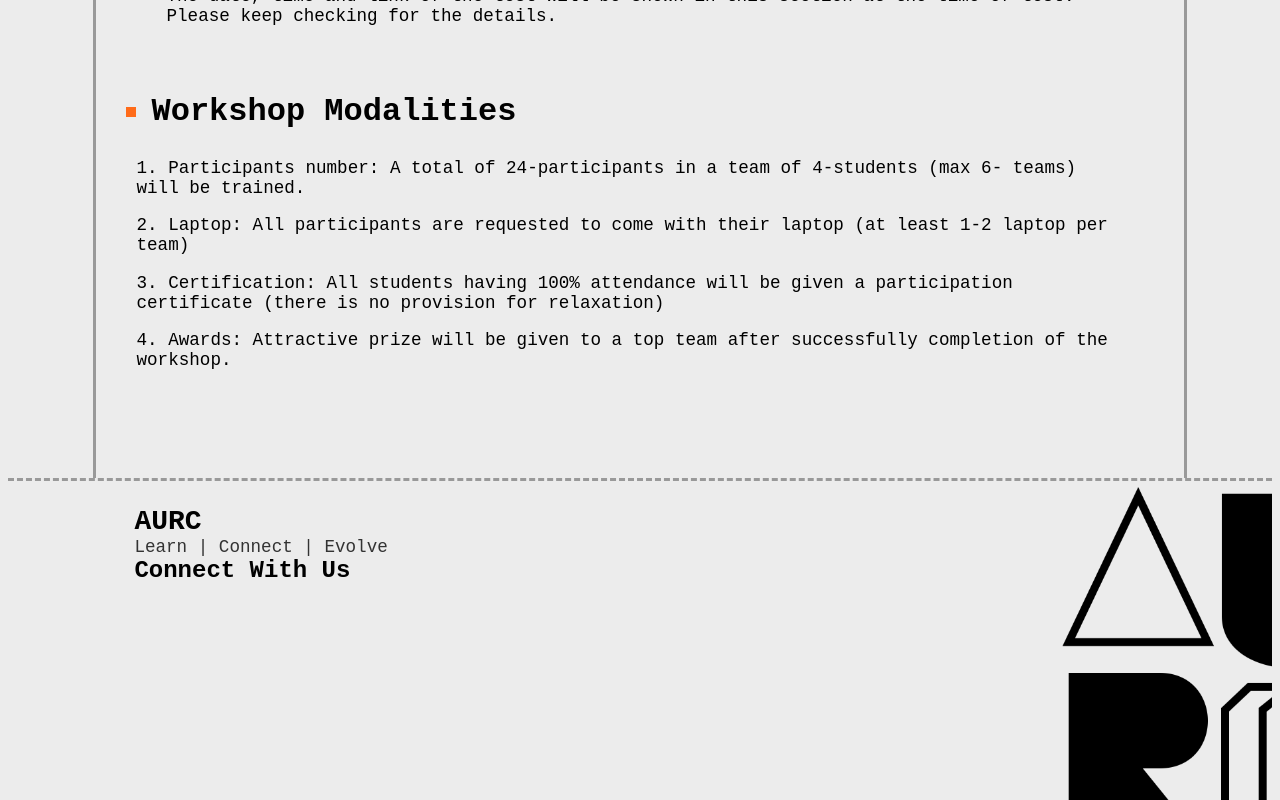
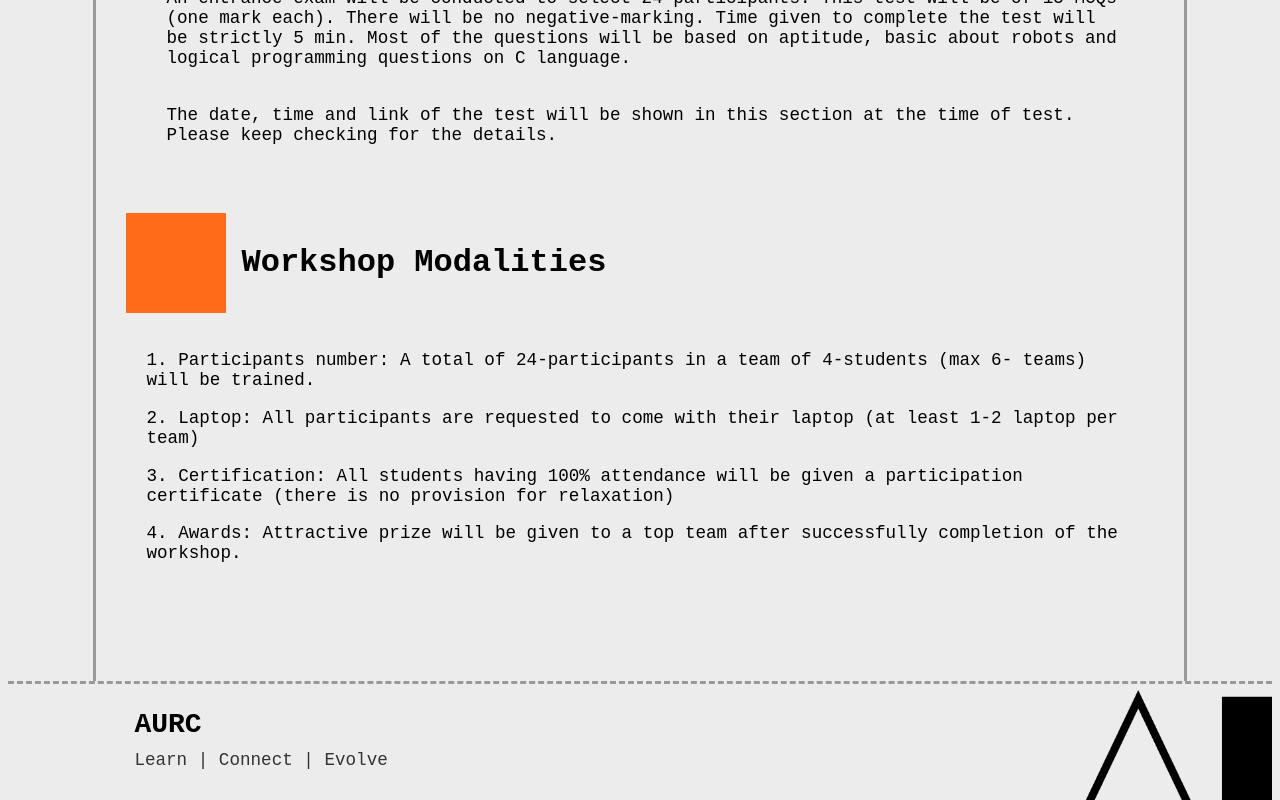
Before and after one commit to HetHirani07/AURC.club, a Next.js app: page /event in a window 1280 px wide. Shown: the part 1180-1980 px from the top of the page. Built offline with nearby package versions, Linux system fonts and the light colour scheme; a web font is replaced by a local one.

Commit message:
2nd deploy

```diff
--- a/src/app/event/event.module.css
+++ b/src/app/event/event.module.css
@@ -1,5 +1,5 @@
 .navbar{position: sticky; top: 0; left: 0; width: 100%; display: flex; justify-content: center; align-content: center; z-index: 4}
-.navbarContainer{ width: 96%; height: 73; position: relative; display: flex;}
+.navbarContainer{ width: 96%; height: 73px; position: relative; display: flex;}
 .navbarBgImg{ width: 100%; justify-self: center;}
 .navbarLogo{ position: absolute; height: 60%; align-self: center; margin-left: 2%}
 .navbarContent{position: absolute; align-self: center; margin-left: 30%; width: 40%; height: 24px; display: flex; justify-content: space-between}
@@ -14,18 +14,18 @@
 .Img {flex: 0 0 100%; width: 100%; }
 .prevBtn{position: absolute; height: 50px; width: 50px; bottom: 0%; right: 4%; z-index: 1;}
 .nextBtn{position: absolute; height: 50px; width: 50px; bottom: 0%; right: 0%; z-index: 1;}
-.bullet{height: 10px; width: 10px}
+.bullet{height: 100px; width: 100px}
 .title{font-size: 2rem; font-weight: 700; color: black; margin-left: 15px;}
 .para{font-size: 1.1rem; padding: 10px; width: 90%; margin-left: 30px;}
-.modalities{font-size: 1.1rem; margin-left: 30px; width: 90%; padding: 10px; margin-bottom: 10vh;}
+.modalities{font-size: 1.1rem; margin-left: 30px; width: 90%; padding: 20px; margin-bottom: 10vh;}
 .footer{display: flex; position: relative; height: 42vh; width: 100%; border-top: dashed #999; box-sizing: border-box; overflow: hidden;}
 .footerTitle{font-size: 1.75rem; font-weight: 700;}
-.footerSubTitle{color: #333; font-size: 1.1rem; margin-top: 10;}
-.footerConnect{font-size: 1.5rem; font-weight: 600; margin-top: 100;}
+.footerSubTitle{color: #333; font-size: 1.1rem; margin-top: 10px;}
+.footerConnect{font-size: 1.5rem; font-weight: 600; margin-top: 100px;}
 .footerImg{position: absolute; object-fit: cover; width: 24%; margin-left: 53%; margin-top: .5%;}
 
 @media screen and (max-width: 1024px) {
-    .navbarContainer{height: 68;}
+    .navbarContainer{height: 68px;}
     .navbarText{font-size: 1.1rem;}
     .droneLanding{height: .25%;}
     .prevBtn{width: 45; height: 45; right: 5.25%;}
@@ -34,12 +34,12 @@
     .para{font-size: 17px;}
     .modalities{font-size: 17px;}
     .footer{height: 32vh;}
-    .footerConnect{margin-top: 60;}
+    .footerConnect{margin-top: 60px;}
     .footerImg{margin-left: 47%;}
 }
 
 @media screen and (max-width: 768px) {
-    .navbarContainer{height: 55;}
+    .navbarContainer{height: 55px;}
     .navbarText{font-size: 1rem;}
     .droneLanding{height: .25%;}
     .prevBtn{width: 40; height: 40; right: 6.25%;}
@@ -50,6 +50,6 @@
     .footer{height: 29vh;}
     .footerTitle{font-size: 1.5rem;}
     .footerSubTitle{font-size: 1rem;}
-    .footerConnect{margin-top: 50; font-size: 1.3rem;}
+    .footerConnect{margin-top: 50px; font-size: 1.3rem;}
     .footerImg{margin-left: 41%;}
 }
--- a/src/app/page.module.css
+++ b/src/app/page.module.css
@@ -26,8 +26,8 @@
 .marqueeText{font-size: 120px; margin-top: 0px; margin-bottom: 70px; display: flex; vertical-align: center; font-weight: 700; white-space: nowrap}
 .footer{display: flex; position: relative; height: 42vh; width: 100%; border-top: dashed #999; box-sizing: border-box; overflow: hidden;}
 .footerTitle{font-size: 1.75rem; font-weight: 700;}
-.footerSubTitle{color: #333; font-size: 1.1rem; margin-top: 10;}
-.footerConnect{font-size: 1.5rem; font-weight: 600; margin-top: 100;}
+.footerSubTitle{color: #333; font-size: 1.1rem; margin-top: 10px;}
+.footerConnect{font-size: 1.5rem; font-weight: 600; margin-top: 100px;}
 .footerImg{position: absolute; width: 24%; margin-left: 53%; margin-top: .5%;}
 
 @media screen and (max-width: 1024px) {
@@ -40,7 +40,7 @@
     .space{height: 6%;}
     .marqueeText{margin-bottom: 10px; font-size: 100px;}
     .footer{height: 32vh;}
-    .footerConnect{margin-top: 60;}
+    .footerConnect{margin-top: 60px;}
     .footerImg{margin-left: 47%;}
 }
 
@@ -57,6 +57,6 @@
     .footer{height: 29vh;}
     .footerTitle{font-size: 1.5rem;}
     .footerSubTitle{font-size: 1rem;}
-    .footerConnect{margin-top: 50; font-size: 1.3rem;}
+    .footerConnect{margin-top: 50px; font-size: 1.3rem;}
     .footerImg{margin-left: 41%;}
 }
--- a/src/app/team/page.tsx
+++ b/src/app/team/page.tsx
@@ -31,7 +31,7 @@ export default function Team(){
         <main>
         <div style={{position: 'relative'}}>
             <nav id="nav" className={styles.navbar}>
-            <div style={{ width: '96%', height: 73, position: 'relative', display: 'flex'}}>
+            <div className={styles.navbarContainer}>
               <img src="/navbar.png" className={styles.navbarBgImg} />
               <img src="/AURC_logo.png" className={styles.navbarLogo} />
 
@@ -53,7 +53,7 @@ export default function Team(){
 
             <div className={styles.hero}>
                 <div style={{display: 'flex', alignItems: 'center', marginTop: 50, marginLeft: 40}}>
-                    <img src='/rectBullet.png' style={{height: 10, width: 10}}></img>
+                    <img src='/rectBullet.png' className={styles.bullet}></img>
                     <span className={styles.title}>Team</span>
                 </div>
 
--- a/src/app/team/team.module.css
+++ b/src/app/team/team.module.css
@@ -1,18 +1,20 @@
 .navbar{position: sticky; top: 0; left: 0; width: 100%; display: flex; justify-content: center; align-content: center; z-index: 5001}
+.navbarContainer{ width: 96%; height: 73px; position: relative; display: flex}
 .navbarBgImg{ width: 100%; justify-self: center; align-self: center}
 .navbarLogo{ position: absolute; height: 60%; align-self: center; margin-left: 2%}
 .navbarContent{position: absolute; align-self: center; margin-left: 30%; width: 40%; height: 24px; display: flex; justify-content: space-between}
-.navbarText{color: #333; text-decoration: none;}
+.navbarText{color: #333; text-decoration: none; font-size: 1.15rem;}
 .navbarText:hover{border-bottom: #FF6B19 solid 2.5px}
 .main{height: 100%; position: relative; box-sizing: border-box;}
 .drone{width: 5%;position: absolute;z-index: 3; margin-left: .5%; margin-top: 38%}
 .droneLanding{position: absolute; height: .40%; width: 5%; background-color: #FF6B19; border-radius: 50px}
 .hero{border-left: solid; border-right: solid; border-color: #999; width: 86%; height: 100%; display: flex; justify-self: center; margin-top: 0%; flex-direction: column;}
+.bullet{height: 10px; width: 10px}
 .title{font-size: 2rem; font-weight: 700; color: black; margin-left: 15px;}
-.cardBox{display: flex; flex-wrap: wrap; width: 93%; align-self: center; justify-content: space-between; gap: 50; margin-top: 20; margin-bottom: 80;}
-.card{width: 250; height: 350; border: 1px solid #999;}
+.cardBox{display: flex; flex-wrap: wrap; width: 93%; align-self: center; justify-content: space-between; gap: 50px; margin-top: 20px; margin-bottom: 80px;}
+.card{width: 250px; height: 350px; border: 1px solid #999;}
 .footer{display: flex; position: relative; height: 42vh; width: 100%; border-top: dashed #999; box-sizing: border-box; overflow: hidden;}
 .footerTitle{font-size: 1.75rem; font-weight: 700;}
-.footerSubTitle{color: #333; font-size: 1.1rem; margin-top: 10;}
-.footerConnect{font-size: 1.5rem; font-weight: 600; margin-top: 100;}
+.footerSubTitle{color: #333; font-size: 1.1rem; margin-top: 10px;}
+.footerConnect{font-size: 1.5rem; font-weight: 600; margin-top: 100px;}
 .footerImg{position: absolute; object-fit: cover; width: 24%; margin-left: 53%; margin-top: .5%;}
```
